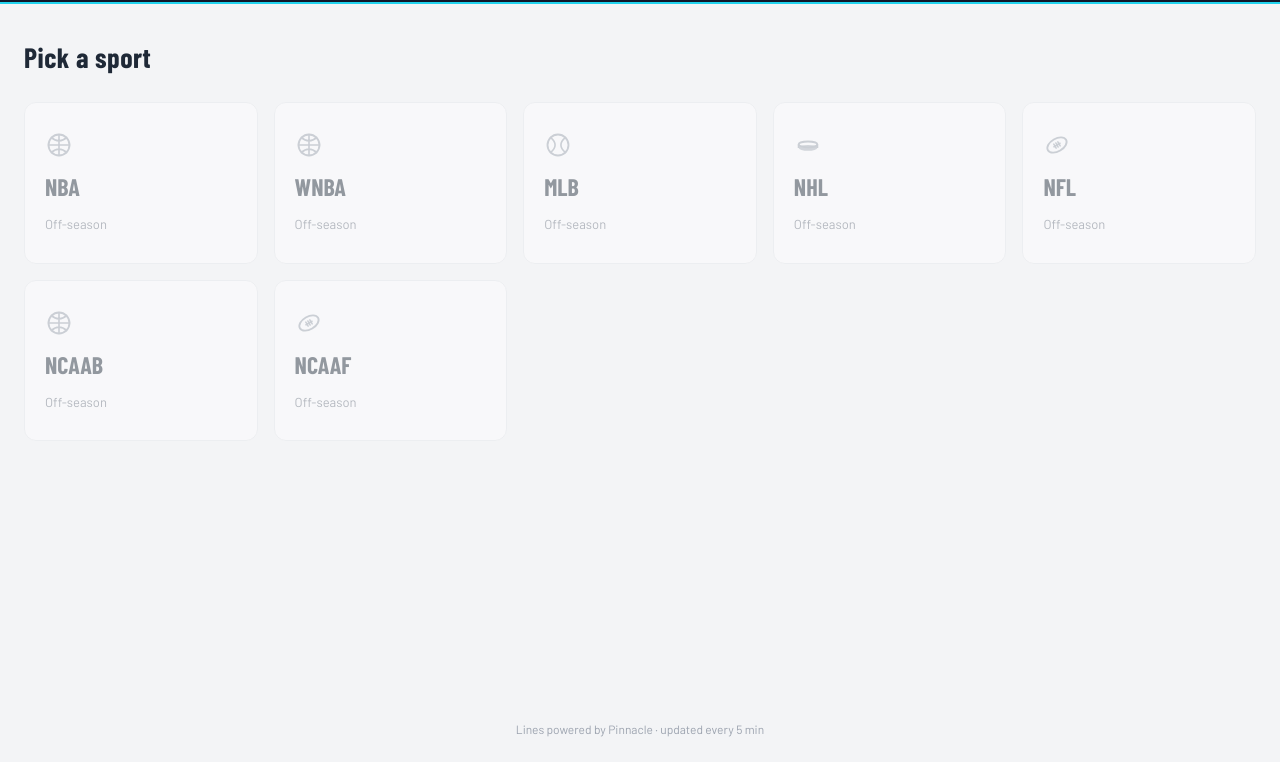
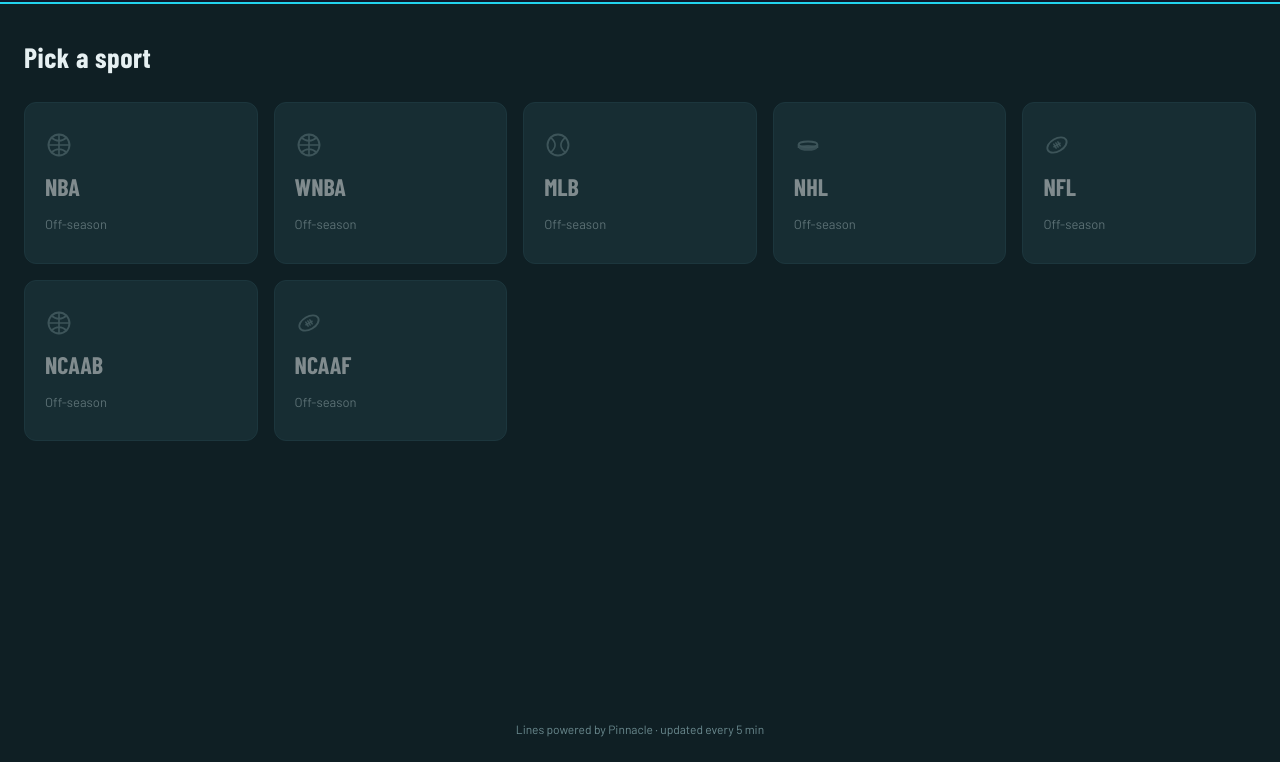
Before and after one commit to bungph3-inspired/gridv2, a website built with Vite: page index.html in a window 1280 px wide. Both pictures are taken after typing "Sample", "Sample123" into the empty fields and a click on the button "SIGN IN". Shown: the part 38-800 px from the top of the page. Built offline with nearby package versions, Linux system fonts and the light colour scheme; files whose address does not match are found by name.

Commit message:
PR20: home view palette → Option B (dark navy) (#40)
CSS-only swap on PR19 .hv-* tokens from bright gray to dark navy matching header (#172d33). Same layout, hover, off-season behavior.

```diff
--- a/src/style.css
+++ b/src/style.css
@@ -1734,14 +1734,15 @@
 /* PR17 — bolder + darker juice for better readability */
 .ovig { font-weight: 500; color: #374151; }
 
-/* PR19 — home view (league tiles, Option C) */
+/* PR19 — home view (league tiles, Option C). PR20 — palette = Option B
+   (dark navy matching the header #172d33). Same structure, dark tokens. */
 .hidden { display: none !important; }
 #home-view {
   padding: 32px 24px 16px;
   flex: 1;
   display: flex;
   flex-direction: column;
-  background: #f3f4f6;
+  background: #0f1f24;
 }
 .hv-hdr {
   font-family: 'Barlow Condensed', sans-serif;
@@ -1749,7 +1750,7 @@
   font-size: 28px;
   letter-spacing: 0.5px;
   margin-bottom: 24px;
-  color: #1f2937;
+  color: #e6f0f2;
 }
 .hv-tiles {
   display: grid;
@@ -1758,8 +1759,8 @@
   margin-bottom: 24px;
 }
 .hv-tile {
-  background: #ffffff;
-  border: 1px solid #e5e7eb;
+  background: #1f3b42;
+  border: 1px solid #2a4d56;
   border-radius: 12px;
   padding: 28px 20px;
   text-align: left;
@@ -1772,31 +1773,31 @@
 }
 .hv-tile:hover:not(.hv-tile-off) {
   border-color: #14b8a6;
-  box-shadow: 0 2px 8px rgba(20, 184, 166, 0.15);
+  box-shadow: 0 2px 12px rgba(20, 184, 166, 0.25);
   transform: translateY(-2px);
 }
 .hv-tile-off {
-  opacity: 0.45;
+  opacity: 0.5;
   cursor: not-allowed;
 }
 .hv-tile-icon {
   color: #14b8a6;
   line-height: 0;
 }
-.hv-tile-off .hv-tile-icon { color: #9ca3af; }
+.hv-tile-off .hv-tile-icon { color: #6b8a8f; }
 .hv-tile-name {
   font-family: 'Barlow Condensed', sans-serif;
   font-weight: 700;
   font-size: 24px;
-  color: #1f2937;
+  color: #f0f6f7;
 }
 .hv-tile-count {
   font-size: 13px;
-  color: #6b7280;
+  color: #a7c0c4;
 }
 .hv-foot {
   font-size: 12px;
-  color: #9ca3af;
+  color: #6b8a8f;
   text-align: center;
   margin-top: auto;
   padding: 24px 0 8px;
```
